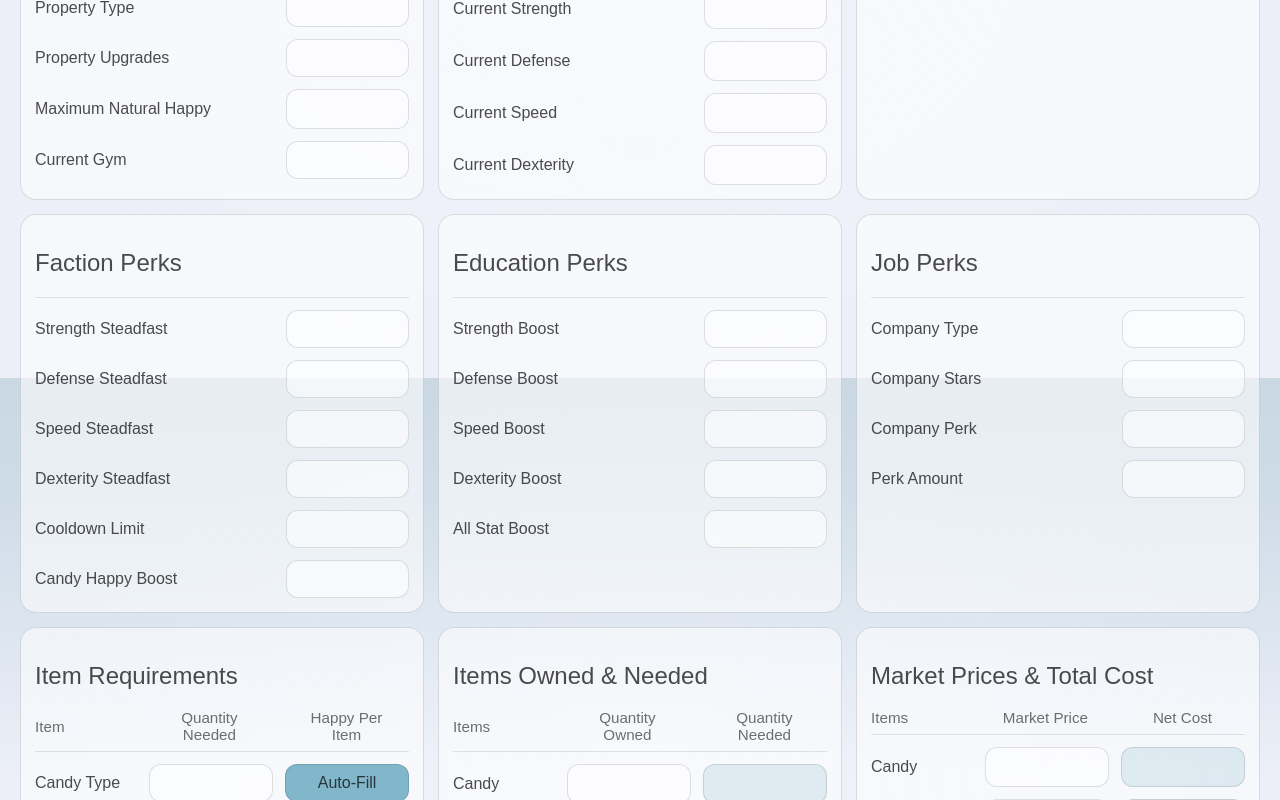
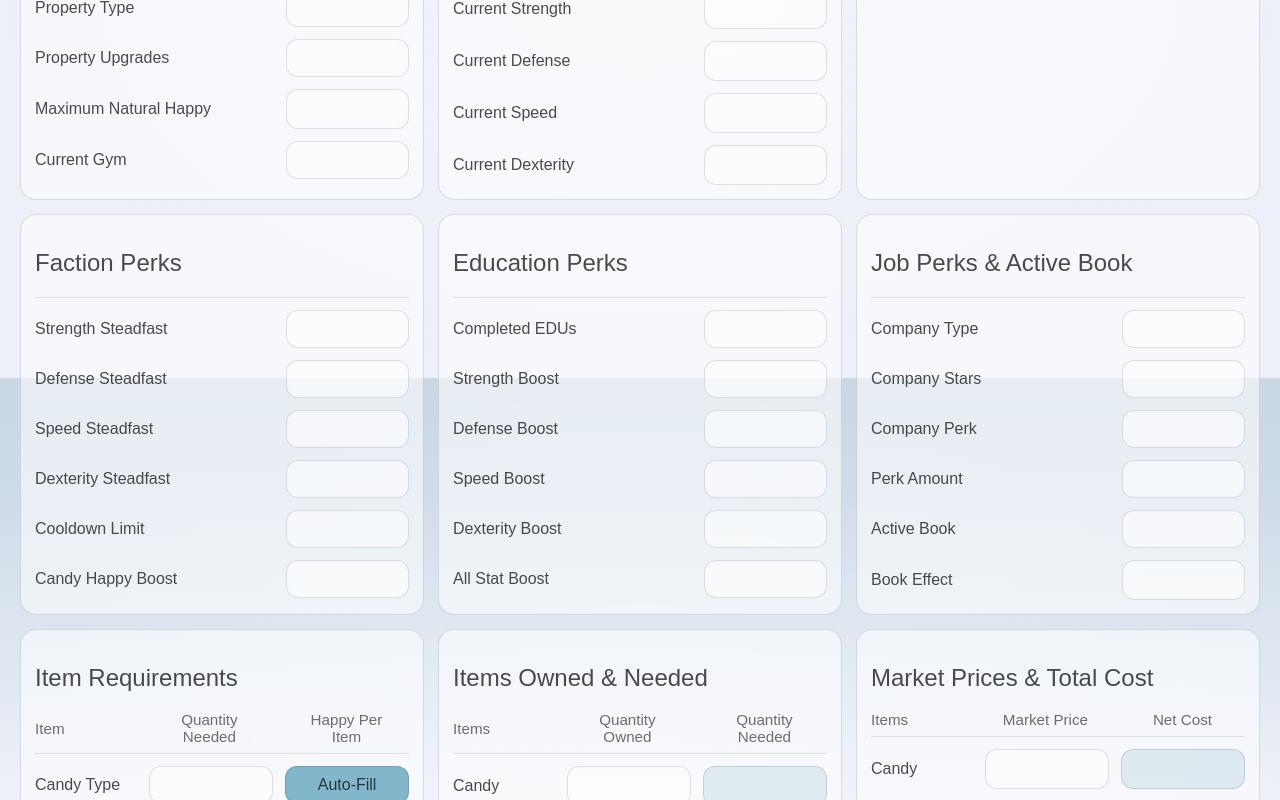
Before and after one commit to EevieTheFox/Torn-Gainz-Web-App, a SvelteKit app: page /calculator in a window 1280 px wide. Shown: the part 422-1222 px from the top of the page. Built offline with nearby package versions, Linux system fonts and the light colour scheme.

Commit message:
added book perks to row 2 card 3

```diff
--- a/src/routes/calculator/+page.svelte
+++ b/src/routes/calculator/+page.svelte
@@ -382,6 +382,15 @@
                 <div class="itemsHeaderDivider"></div>
 
                 <div class="inputRowCalc">
+                    <label>Completed EDUs</label>
+                    <select class="field"
+                            label="Completed Courses"
+                            value={numToInput(ui, F.USER_EDUCATION_STRENGTH)}
+                            on:input={(e) => onNum(F.USER_EDUCATION_STRENGTH, e)}
+                    />
+                </div>
+
+                <div class="inputRowCalc">
                     <label>Strength Boost</label>
                     <select class="field"
                             label="Strength Boost"
@@ -427,9 +436,9 @@
                 </div>
             </div>
 
-            <!-- Row 2 Card 3 - Job perks -->
+            <!-- Row 2 Card 3 - Job perks and Books -->
             <div class="card">
-                <h2>Job Perks</h2>
+                <h2>Job Perks & Active Book</h2>
                 <div class="itemsHeaderDivider"></div>
 
                 <div class="inputRowCalc">
@@ -463,6 +472,24 @@
                     <label>Perk Amount</label>
                     <select class="field"
                             label="Perk Amount"
+                            value={numToInput(ui, F.USER_JOB_BOOST_LEVEL)}
+                            on:input={(e) => onNum(F.USER_JOB_BOOST_LEVEL, e)}
+                    />
+                </div>
+                <!-- REFACTOR TO BOOK SELECTION -->
+                <div class="inputRowCalc">
+                    <label>Active Book</label>
+                    <select class="field"
+                            label="Book Name"
+                            value={numToInput(ui, F.USER_JOB_BOOST_LEVEL)}
+                            on:input={(e) => onNum(F.USER_JOB_BOOST_LEVEL, e)}
+                    />
+                </div>
+                <!-- REFACTOR TO SHOW BOOK EFFECT -->
+                <div class="inputRowCalc">
+                    <label>Book Effect</label>
+                    <input class="field field--derived" readonly
+                            label="Book Effect"
                             value={numToInput(ui, F.USER_JOB_BOOST_LEVEL)}
                             on:input={(e) => onNum(F.USER_JOB_BOOST_LEVEL, e)}
                     />
```
